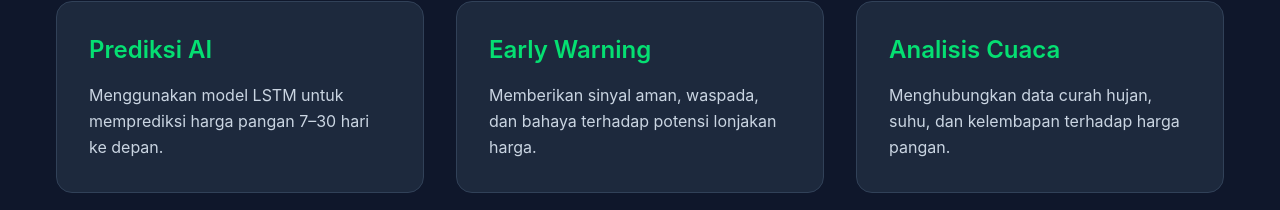
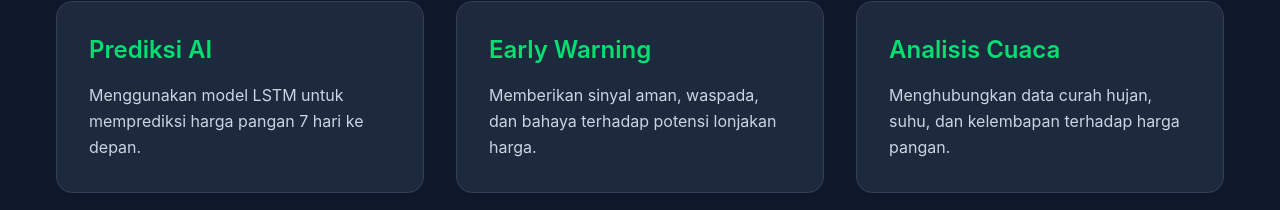
Before and after one commit to kenangbanyu/Sigaleh_frontend, a React (Vite) app: page / in a window 1280 px wide. Shown: the part 854-1064 px from the top of the page. Built offline with nearby package versions, Linux system fonts and the light colour scheme.

Commit message:
Updated home page

```diff
--- a/src/pages/HomePage.jsx
+++ b/src/pages/HomePage.jsx
@@ -56,7 +56,7 @@ function HomePage() {
 
       <p className="mt-4 text-slate-300 leading-relaxed">
         Menggunakan model LSTM untuk memprediksi
-        harga pangan 7–30 hari ke depan.
+        harga pangan 7 hari ke depan.
       </p>
     </div>
 
```
